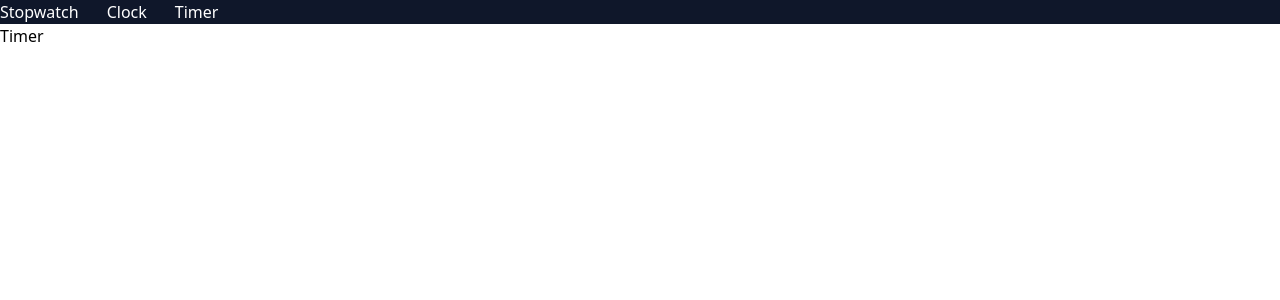
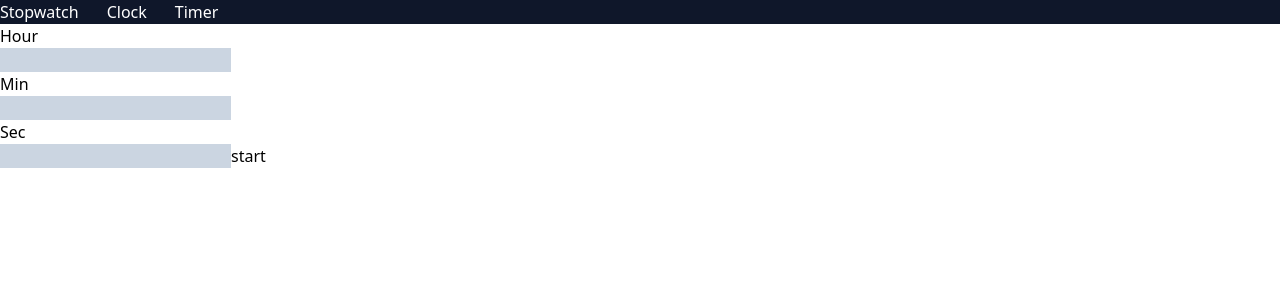
Before and after one commit to darjss/next-clock, a Next.js app: page /time/timer in a window 1280 px wide. Shown: the top 300 px of the page. Built offline with nearby package versions, Linux system fonts and the light colour scheme.

Commit message:
started timer

```diff
--- a/src/pages/time/stopwatch.js
+++ b/src/pages/time/stopwatch.js
@@ -26,10 +26,11 @@ const Stopwatch = () => {
         }
         return newClock;
       });
-    }, 1);
+    }, 10);
     console.log(intervalId);
 
     setClock((prevClock) => ({ ...prevClock, intervalId }));
+    console.log(clock);
   };
 
   const stopHandler = () => {
@@ -37,6 +38,7 @@ const Stopwatch = () => {
       clearInterval(prevClock.intervalId);
       console.log(prevClock.intervalId);
       return { ...prevClock, intervalId: null };
+          console.log(clock);
     });
   };
 
@@ -73,8 +75,13 @@ const Stopwatch = () => {
           <span className="text-5xl">{convert(clock.ms)}</span>
         </p>
         <div className="flex gap-5">
-        <button onClick={stopHandler}>Stop</button>
-          <button className="w-[100px] h-100px] bg-indigo-600 rounded-full text-2xl" onClick={startStopwatch}>Start</button>
+          <button onClick={stopHandler}>Stop</button>
+          <button
+            className="w-[100px] h-100px] bg-indigo-600 rounded-full text-2xl"
+            onClick={startStopwatch}
+          >
+            Start
+          </button>
           <button onClick={resetHandler}>Reset</button>
         </div>
       </div>
--- a/src/pages/time/timer.js
+++ b/src/pages/time/timer.js
@@ -1,4 +1,44 @@
+import { useState } from "react";
 const Timer = () => {
-  return <div>Timer</div>;
+  const [edit, setEdit] = useState(true);
+  const [time, setTime] = useState({
+    sec: 0,
+    min: 0,
+    hour: 0,
+  });
+  const startTimer = () => {
+    console.log(time);
+  };
+  return (
+    <div>
+      <div>
+        <p>Hour</p>
+        <input
+          onChange={(e) => {
+            time.hour = e.target.value;
+          }}
+          type="text"
+          className="bg-slate-300"
+        />
+        <p>Min</p>
+        <input
+          onChange={(e) => {
+            time.min = e.target.value;
+          }}
+          type="text"
+          className="bg-slate-300"
+        />
+        <p>Sec</p>
+        <input
+          onChange={(e) => {
+            time.sec = e.target.value;
+          }}
+          type="text"
+          className="bg-slate-300"
+        />
+        <button onClick={startTimer}>start</button>
+      </div>
+    </div>
+  );
 };
 export default Timer;
```
